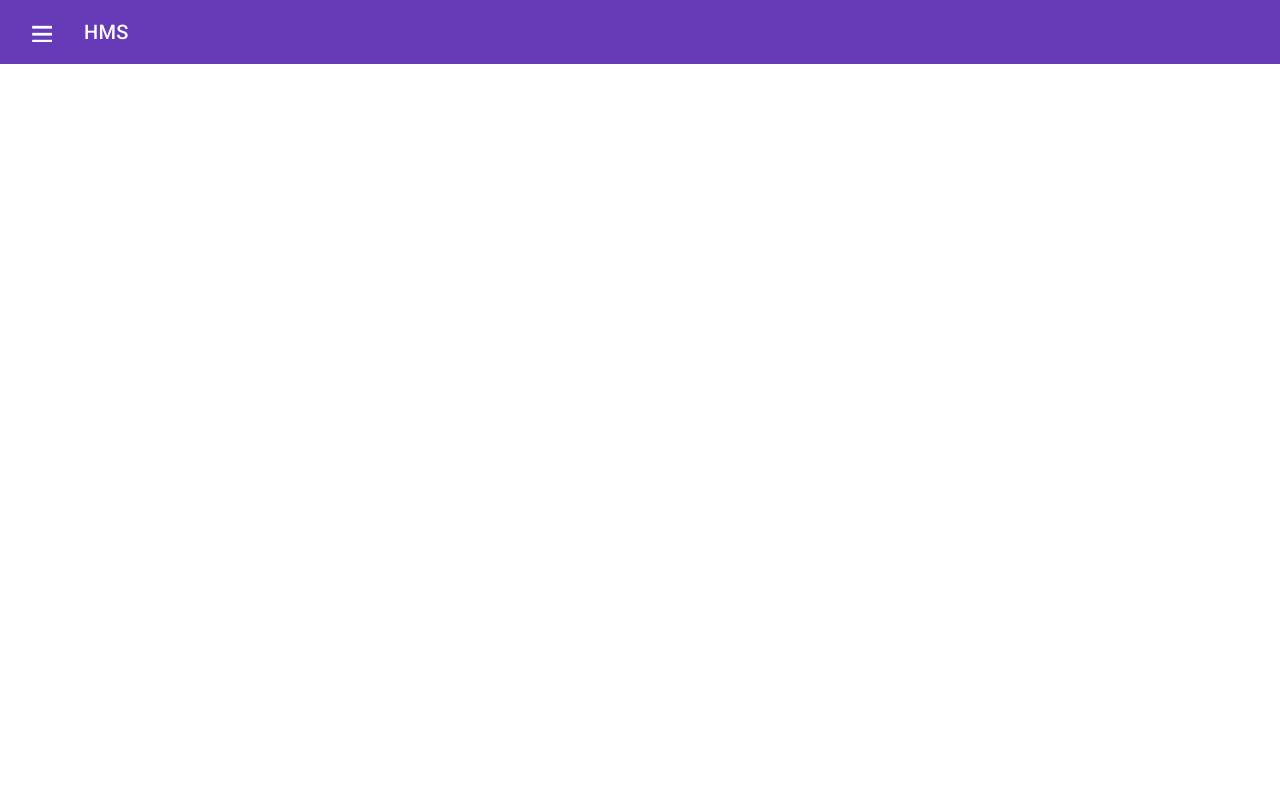
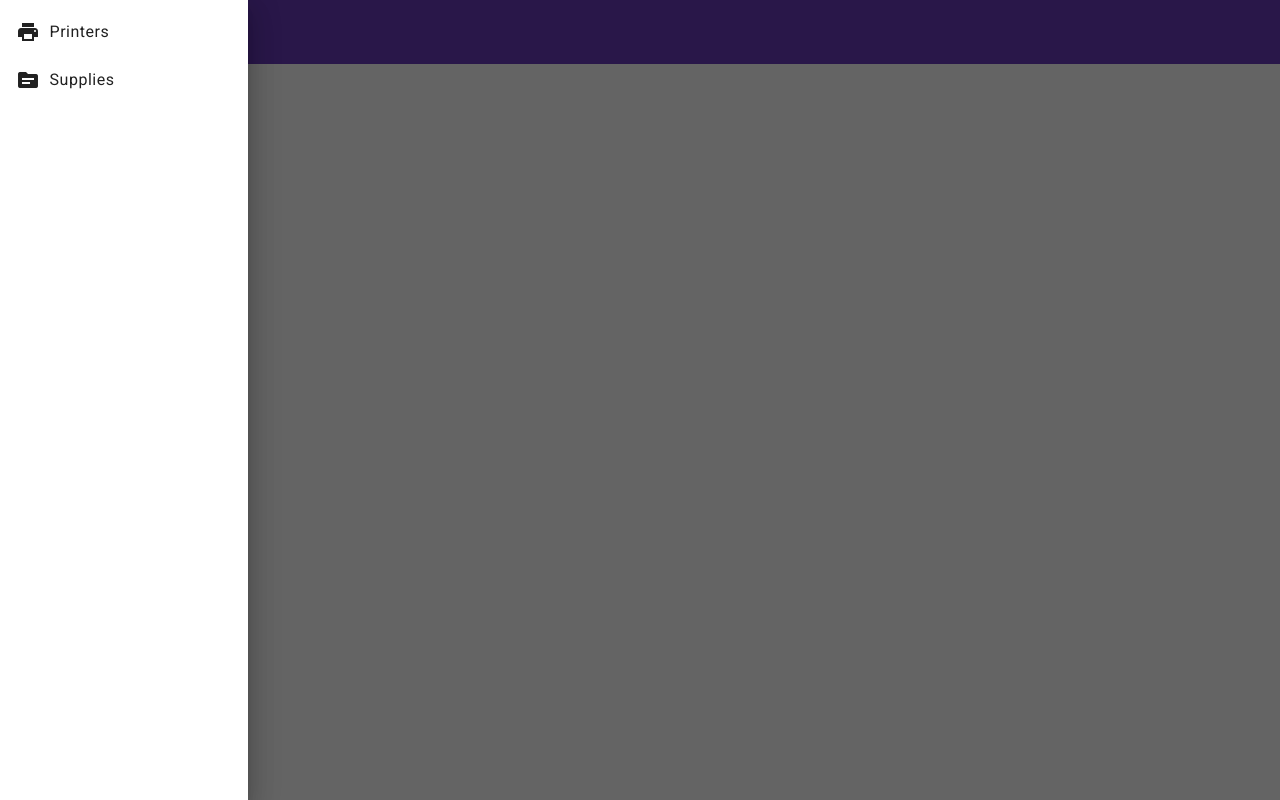
Before and after one commit to TpentDev/hms-frontend, an Angular app: page /printers in a window 1280 px wide. Both pictures are taken after a click on the button "menu". Built offline with nearby package versions, Linux system fonts and the light colour scheme.

Commit message:
Basic sidenav-list configuration

```diff
--- a/src/app/app.component.html
+++ b/src/app/app.component.html
@@ -1 +1,11 @@
-<app-header></app-header>
+<mat-sidenav-container>
+    <mat-sidenav #sidenav role="navigation">
+      <app-sidenav-list (closeSidenav)="sidenav.close()"></app-sidenav-list>
+    </mat-sidenav>
+    <mat-sidenav-content>
+      <app-header (sidenavToggle)="sidenav.toggle()"></app-header>
+      <main>
+        <router-outlet></router-outlet>
+      </main>
+    </mat-sidenav-content>
+  </mat-sidenav-container>
--- a/src/app/app.component.scss
+++ b/src/app/app.component.scss
@@ -0,0 +1,7 @@
+mat-sidenav-container, mat-sidenav-content, mat-sidenav {
+    height: 100%;
+}
+
+mat-sidenav {
+    width: 15.5rem;
+}
--- a/src/app/modules/core/components/navigation/sidenav-list/sidenav-list.component.html
+++ b/src/app/modules/core/components/navigation/sidenav-list/sidenav-list.component.html
@@ -1 +1,13 @@
-<p>sidenav-list works!</p>
+<mat-nav-list>
+
+    <a mat-list-item routerLink="/printers" (click)="onClose()">
+        <span class="nav-caption">
+            <mat-icon>printer</mat-icon>Printers</span>
+    </a>
+
+    <a mat-list-item routerLink="/supplies" (click)="onClose()">
+        <span class="nav-caption">
+            <mat-icon>source</mat-icon>Supplies</span>
+    </a>
+
+</mat-nav-list>
--- a/src/app/modules/core/components/navigation/sidenav-list/sidenav-list.component.scss
+++ b/src/app/modules/core/components/navigation/sidenav-list/sidenav-list.component.scss
@@ -0,0 +1,19 @@
+a {
+    text-decoration: none;
+    color: white;
+}
+
+a:hover,
+a:active {
+    color: lightgrey;
+}
+
+.nav-caption {
+    display: inline-block;
+}
+
+mat-icon {
+    padding-right: 0.4em;
+    display: inline-flex;
+    vertical-align: top;
+}
--- a/src/app/modules/core/components/navigation/sidenav-list/sidenav-list.component.ts
+++ b/src/app/modules/core/components/navigation/sidenav-list/sidenav-list.component.ts
@@ -1,4 +1,4 @@
-import { Component } from '@angular/core';
+import { Component, EventEmitter, Output } from '@angular/core';
 
 @Component({
   selector: 'app-sidenav-list',
@@ -6,5 +6,18 @@ import { Component } from '@angular/core';
   styleUrls: ['./sidenav-list.component.scss']
 })
 export class SidenavListComponent {
+  @Output() closeSidenav = new EventEmitter<void>();
 
+  constructor() { }
+
+  ngOnInit(): void {
+  }
+
+  onClose() {
+    this.closeSidenav.emit();
+  }
+
+  onLogout() {
+
+  }
 }
```
Also changed, not shown: src/app/modules/material.module.ts (+5 -2 lines).
